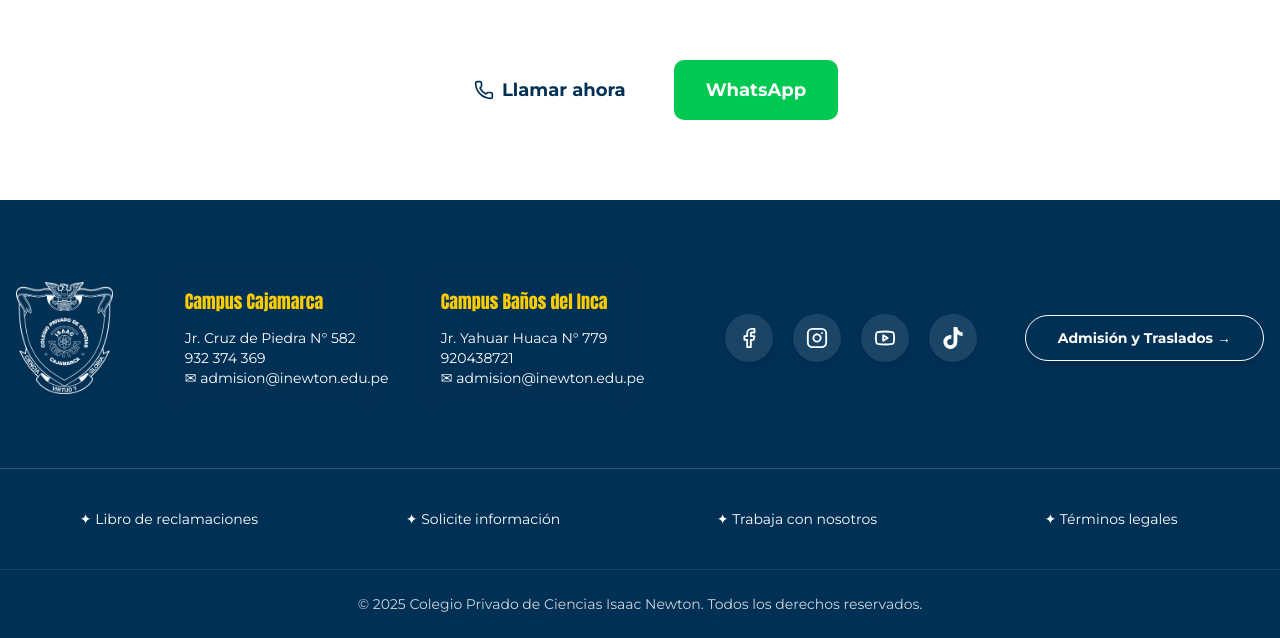
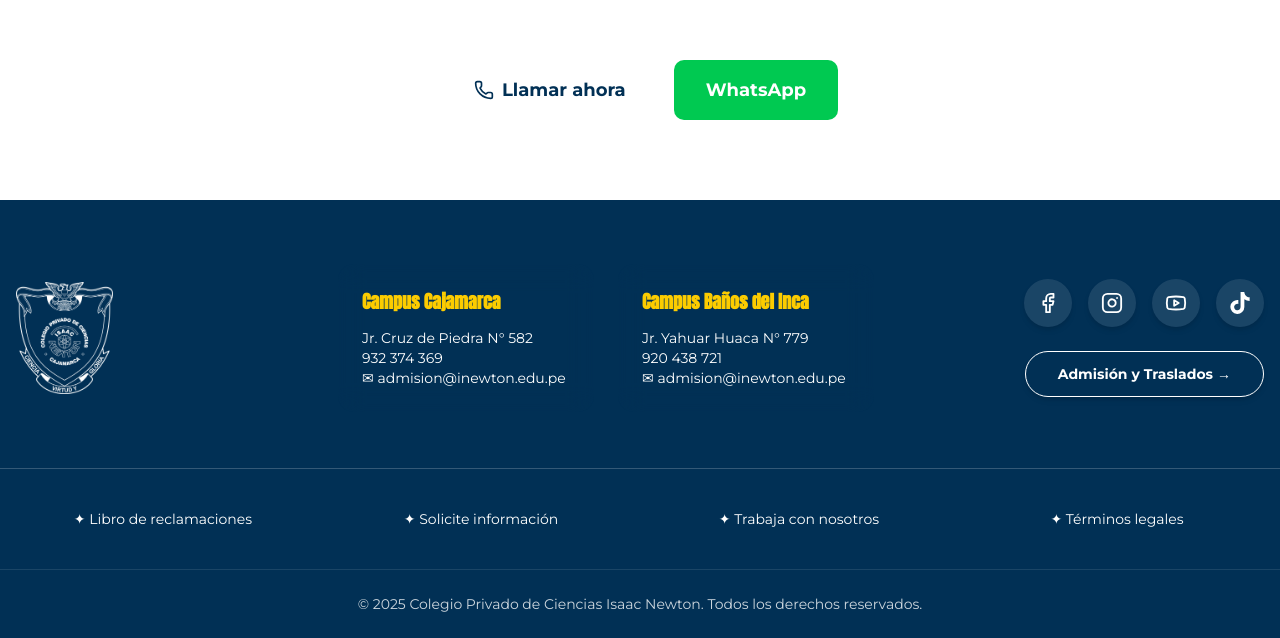
Before and after one commit to gchavez25-star/colegio-isaac-newton, a React (Vite) app: page /contacto in a window 1280 px wide. Shown: the part 2846-3484 px from the top of the page. Built offline with nearby package versions, Linux system fonts and the light colour scheme.

Commit message:
Update Footer.jsx

```diff
--- a/src/components/Footer.jsx
+++ b/src/components/Footer.jsx
@@ -1,157 +1,130 @@
 import { Facebook, Instagram, Youtube } from "lucide-react";
 import { FaTiktok as Tiktok } from "react-icons/fa6";
-
-
 
 const Footer = () => {
   return (
     <footer className="bg-[#013055] text-white pt-16">
 
       {/* ================= PARTE SUPERIOR ================= */}
-        <div className="container mx-auto px-4 grid grid-cols-[auto_1fr_auto_auto] gap-12 items-center">
+      <div className="container mx-auto px-4">
+        <div className="grid grid-cols-1 lg:grid-cols-4 gap-10 items-center">
 
-          {/* 1️⃣ LOGO — se adapta automáticamente */}
-          <div className="flex justify-start">
+          {/* LOGO */}
+          <div className="flex justify-center lg:justify-start">
             <img
               src="/Escudo líneas.png"
-              className="h-28 brightness-0 invert object-contain"
+              className="h-24 md:h-28 brightness-0 invert object-contain"
               alt="Logo"
             />
           </div>
 
-          {/* 2️⃣ CAMPUS — ancho ampliado */}
-          <div className="flex justify-start gap-8">
+          {/* CAMPUS */}
+          <div className="lg:col-span-2 flex flex-col sm:flex-row justify-center lg:justify-start gap-6">
 
-            {/* Tarjeta Cajamarca */}
-            <div className="backdrop-blur-md rounded-2xl p-6 w-56 ">
-              <h3 className="text-lg font text-[#fccc00] mb-3">
+            {/* Cajamarca */}
+            <div className="backdrop-blur-md rounded-2xl p-6 w-full sm:w-64">
+              <h3 className="text-lg font-semibold text-[#fccc00] mb-3">
                 Campus Cajamarca
               </h3>
-              <p className="text-sm text-white whitespace-nowrap">
               <a
-                  href="https://www.google.com/maps/place/Jirón+Cruz+de+Piedra+582,+Cajamarca+06002/@-7.1581757,-78
-                        .521763,824m/data=!3m1!1e3!4m6!3m5!1s0x91b25af8ca0453bd:0xd21c7cc12fafaf02!8m2!3d-
-                        7.1581757!4d-78.5191881!16s%2Fg%2F11c2d9pqtn?authuser=1&entry=ttu&g_ep=EgoyMDI1MTExNy4wIKXMDSoASAFQAw%3D%3D"
+                href="https://www.google.com/maps/place/Jirón+Cruz+de+Piedra+582,+Cajamarca"
                 target="_blank"
-                  className="block whitespace-nowrap hover:text-[#ffcd00]">
+                className="block text-sm hover:text-[#fccc00] transition"
+              >
                 Jr. Cruz de Piedra N° 582
               </a>
               <a
                 href="https://wa.me/51932274369"
                 target="_blank"
-                  className="block whitespace-nowrap hover:text-[#ffcd00]">
+                className="block text-sm hover:text-[#fccc00] transition"
+              >
                 932 374 369
               </a>
               <a
                 href="mailto:admision@inewton.edu.pe"
-                  className="block whitespace-nowrap hover:text-[#ffcd00]">
+                className="block text-sm hover:text-[#fccc00] transition"
+              >
                 ✉ admision@inewton.edu.pe
               </a>
-              </p>
             </div>
 
-            {/* Tarjeta Baños del Inca */}
-            <div className="backdrop-blur-md rounded-2xl p-6 w-56 ">
-              <h3 className="text-lg font text-[#fccc00] mb-3">
+            {/* Baños del Inca */}
+            <div className="backdrop-blur-md rounded-2xl p-6 w-full sm:w-64">
+              <h3 className="text-lg font-semibold text-[#fccc00] mb-3">
                 Campus Baños del Inca
               </h3>
-              <p className="text-sm text-white whitespace-nowrap">
               <a
-                  href="https://www.google.com/maps/place/Colegio+Isaac+Newton/@-7.1677787,-78.4590773,19z/data=
-                  !4m15!1m8!3m7!1s0x91b244dbfc60b8e3:0xb39a7c0873e74a5c!2sYahuar+Huaca+728-902,+Baños+del+Inca+06004!
-                  3b1!8m2!3d-7.1675386!4d-78.4589437!16s%2Fg%2F11h76cc8vc!3m5!1s0x91b2456d977947b9:0x399e095184287eda!8
-                  m2!3d-7.1677904!4d-78.4584945!16s%2Fg%2F11vl1p_5lb?authuser=1&entry=ttu&g_ep=EgoyMDI1MTExNy4wIKXMDSoASAF
-                  QAw%3D%3D"
+                href="https://www.google.com/maps/place/Colegio+Isaac+Newton"
                 target="_blank"
-                  className="block whitespace-nowrap hover:text-[#007a75]">
+                className="block text-sm hover:text-[#fccc00] transition"
+              >
                 Jr. Yahuar Huaca N° 779
               </a>
               <a
                 href="https://wa.me/51920438721"
                 target="_blank"
-                  className="block whitespace-nowrap hover:text-[#fccc00]">
-                  920438721
+                className="block text-sm hover:text-[#fccc00] transition"
+              >
+                920 438 721
               </a>
               <a
                 href="mailto:admision@inewton.edu.pe"
-                  className="block whitespace-nowrap hover:text-[#fccc00]">
+                className="block text-sm hover:text-[#fccc00] transition"
+              >
                 ✉ admision@inewton.edu.pe
               </a>
-              </p>
+            </div>
           </div>
 
+          {/* REDES + BOTÓN */}
+          <div className="flex flex-col items-center lg:items-end gap-6">
+
+            {/* Redes */}
+            <div className="flex gap-4">
+              {[{
+                href: "https://www.facebook.com/IsaacNewtonCajamarca",
+                icon: <Facebook size={22} />
+              },{
+                href: "https://www.instagram.com/colegio_isaac_newton/?hl=es-la",
+                icon: <Instagram size={22} />
+              },{
+                href: "https://www.youtube.com/@ColegioPrivadoIsaacNewton",
+                icon: <Youtube size={22} />
+              },{
+                href: "https://www.tiktok.com/@colegio_isaacnewton",
+                icon: <Tiktok size={22} />
+              }].map((item, index) => (
+                <a
+                  key={index}
+                  href={item.href}
+                  target="_blank"
+                  className="h-12 w-12 rounded-full bg-white/10 flex items-center justify-center
+                             hover:bg-[#fccc00] hover:text-[#013055] transition shadow-md"
+                >
+                  {item.icon}
+                </a>
+              ))}
             </div>
 
-          {/* 3️⃣ REDES SOCIALES — ahora centradas */}
-          <div className="flex justify-center items-center gap-5">
-           <div className="flex justify-center items-center gap-5">
-
-  {/* FACEBOOK */}
-  <a
-    href="https://www.facebook.com/IsaacNewtonCajamarca"   // 👉 cambia por tu URL
-    target="_blank"
-    className="font-bold h-12 w-12 rounded-full bg-white/10 flex items-center justify-center
-               hover:bg-[#fccc00] hover:text-[#013055] transition shadow-md"
-  >
-    <Facebook size={22} />
-  </a>
-
-  {/* INSTAGRAM */}
-  <a
-    href="https://www.instagram.com/colegio_isaac_newton/?hl=es-la"  // 👉 cambia por tu URL
-    target="_blank"
-    className="font-bold h-12 w-12 rounded-full bg-white/10 flex items-center justify-center
-               hover:bg-[#fccc00] hover:text-[#013055] transition shadow-md"
-  >
-    <Instagram size={22} />
-  </a>
-
-  {/* YOUTUBE */}
-  <a
-    href="https://www.youtube.com/@ColegioPrivadoIsaacNewton"  // 👉 cambia por tu URL
-    target="_blank"
-    className="font-bold h-12 w-12 rounded-full bg-white/10 flex items-center justify-center
-               hover:bg-[#fccc00] hover:text-[#013055] transition shadow-md"
-  >
-    <Youtube size={22} />
-  </a>
-
-  {/* TIKTOK (reemplaza al LinkedIn) */}
-  <a
-    href="https://www.tiktok.com/@colegio_isaacnewton"   // 👉 cambia por tu URL
-    target="_blank"
-    className="font-bold h-12 w-12 rounded-full bg-white/10 flex items-center justify-center
-               hover:bg-[#fccc00] hover:text-[#013055] transition shadow-md"
-  >
-    <Tiktok size={22} />
-  </a>
-
-</div>
-
-          </div>
-
-          {/* 4️⃣ BOTÓN ADMISION */}
-          <div className="flex justify-end">
+            {/* Botón */}
             <a
               href="/Contacto"
-              className="font-bold px-8 py-3 border border-white rounded-full text-sm hover:bg-[#fccc00]
-                        hover:text-[#013055] transition shadow-md whitespace-nowrap"
+              className="font-bold px-8 py-3 border border-white rounded-full text-sm
+                         hover:bg-[#fccc00] hover:text-[#013055] transition shadow-md"
             >
               Admisión y Traslados →
             </a>
           </div>
         </div>
+      </div>
 
-
-      {/* ================= ENLACES MEDIOS ================= */}
+      {/* ================= LINKS INFERIORES ================= */}
       <div className="mt-14 border-t border-white/20 py-10">
-        <div className="container mx-auto px-6 grid grid-cols-1 md:grid-cols-4 text-center text-sm gap-6">
-
+        <div className="container mx-auto px-4 grid grid-cols-1 sm:grid-cols-2 text-center justify-center items-center md:grid-cols-4 text-center text-sm gap-6">
           <a className="hover:text-[#fccc00] transition">✦ Libro de reclamaciones</a>
           <a className="hover:text-[#fccc00] transition">✦ Solicite información</a>
           <a className="hover:text-[#fccc00] transition">✦ Trabaja con nosotros</a>
           <a className="hover:text-[#fccc00] transition">✦ Términos legales</a>
-
         </div>
       </div>
 
```
Lines whose indentation alone changed are shown as unchanged.
